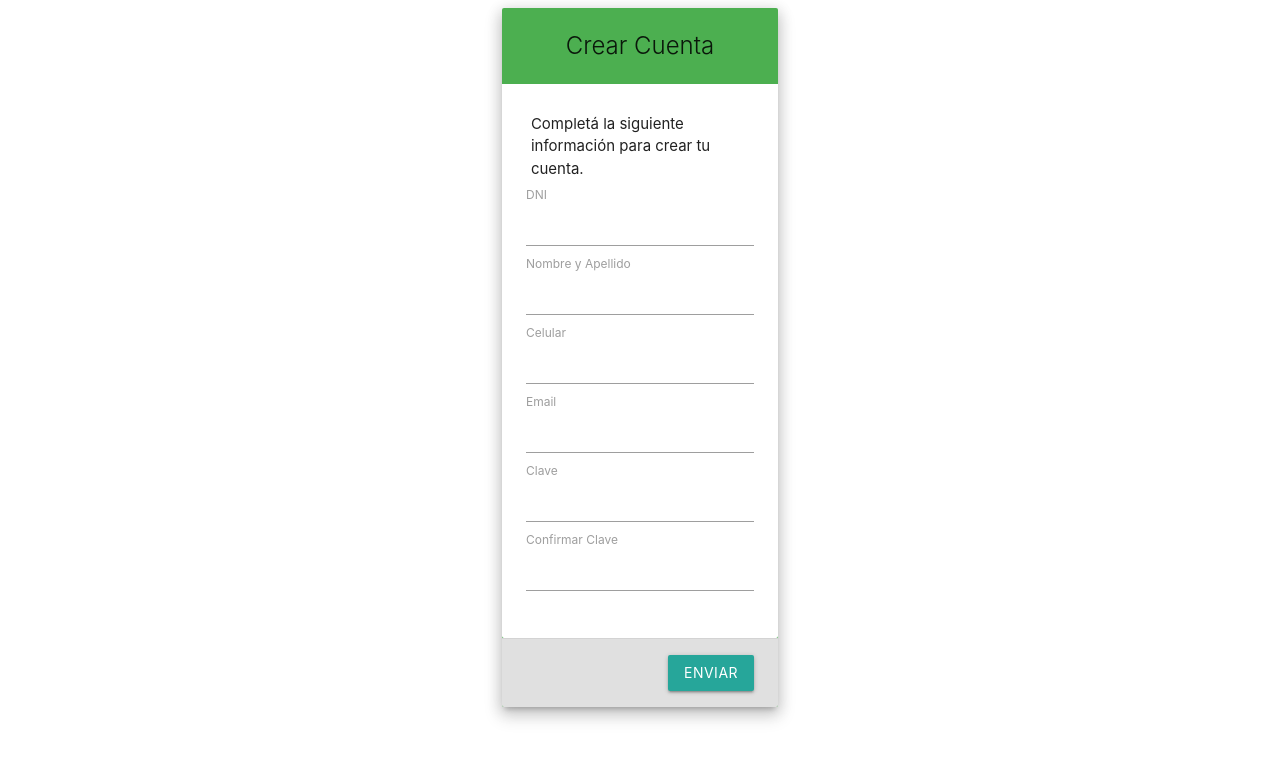
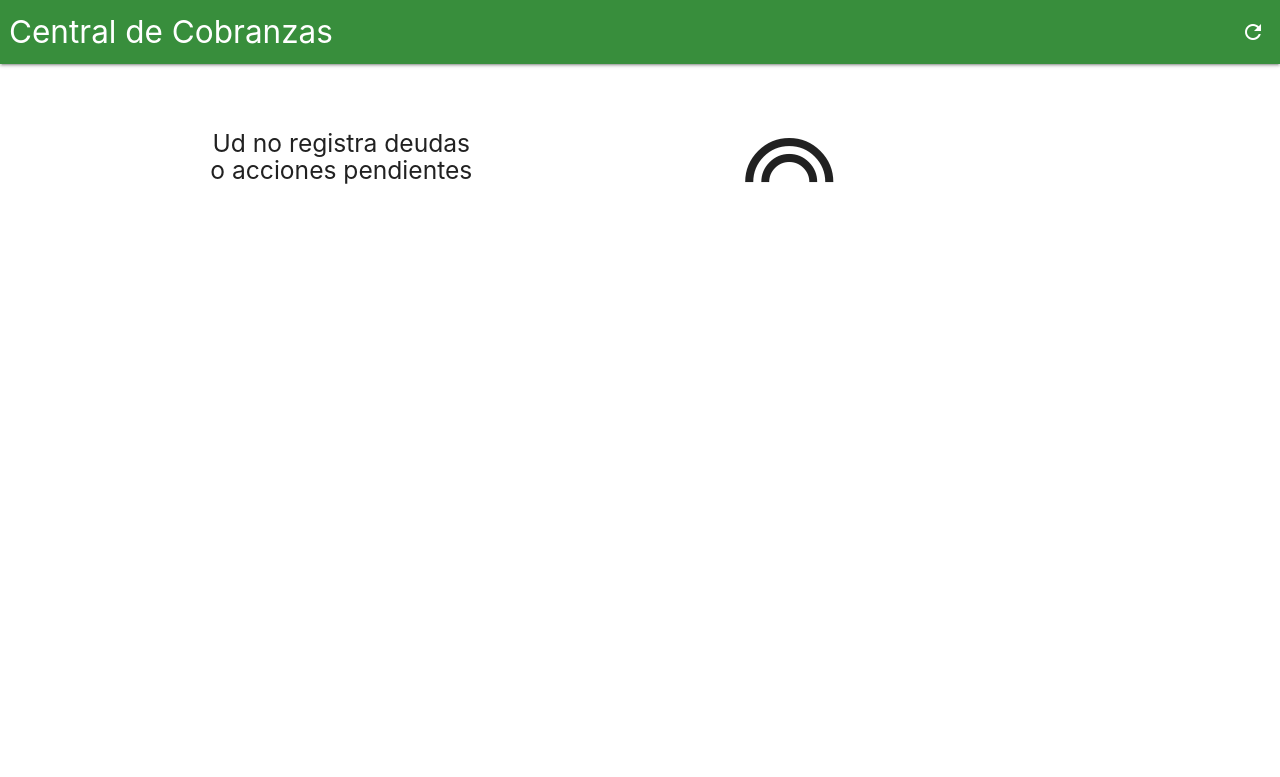
Before and after one commit to LucasNatoli/cdc, a website: page pwa/web/index.html in a window 1280 px wide. Drawn offline with nearby package versions, Linux system fonts and the light colour scheme.

Commit message:
Home vacia #5

```diff
--- a/pwa/web/index.html
+++ b/pwa/web/index.html
@@ -12,7 +12,7 @@
 </head>
 <body>
 
-  <nav class="hide">
+  <nav class="">
     <div class="nav-wrapper green darken-2">
       <a href="#" class="brand-logo left" style="padding-left:9px">Central de Cobranzas</a>
 	  <ul class="right">
@@ -23,7 +23,12 @@
   </nav>
 
   <main class="container">
-
+  	<div class="row center-align" style="padding-top:50px">
+		<i class="material-icons" style="font-size: 96px;">looks</i>
+		<div class="col s12 m8 l6 xl4">
+			<h5>Ud no registra deudas o acciones pendientes</h5>
+		</div>
+	</div>
 	<!-- Modal Login -->
 	<div class="row hide">
 		<div class="col m2 l3 xl4 hide-on-small-only"></div>
@@ -79,7 +84,7 @@
 	</div>
 
 	<!-- Form Registro -->
-	<div class="row">
+	<div class="row hide">
 		<div class="col m2 l3 xl4 hide-on-small-only"></div>
 		<div class="col s12 m8 l6 xl4">
 			<div class="card z-depth-3 green">
```
